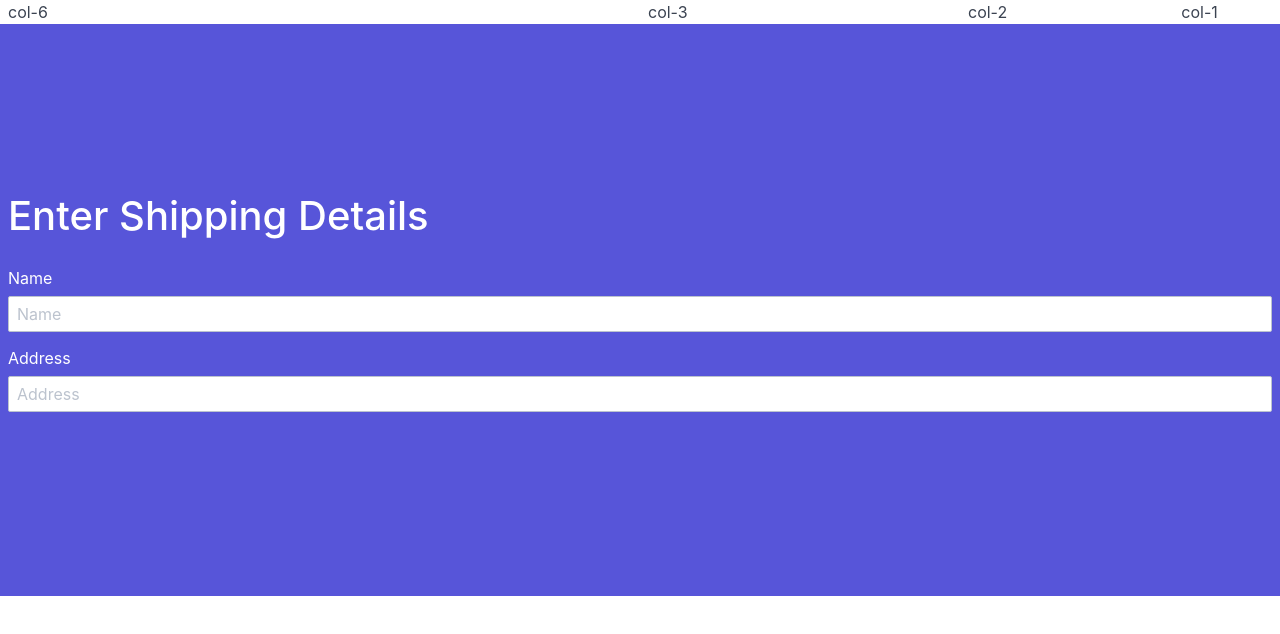
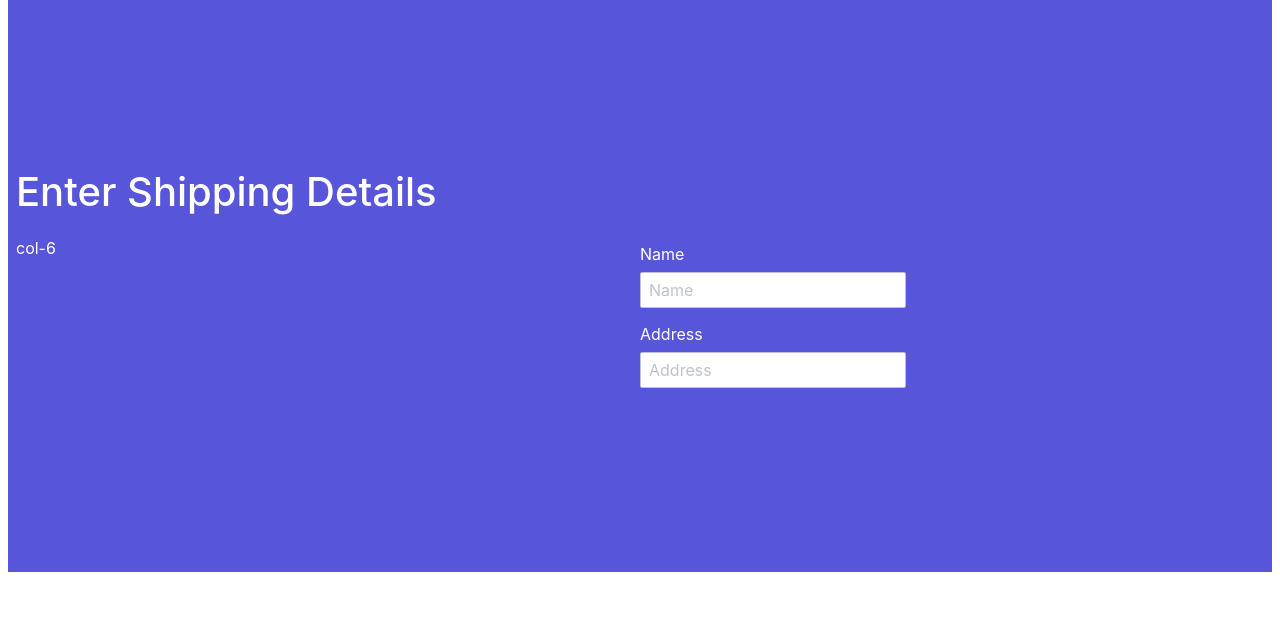
Before and after one commit to simple10/browser-automation, a plain HTML site: page index.html in a window 1280 px wide. Drawn offline with nearby package versions, Linux system fonts and the light colour scheme.

Commit message:
Update index.html

```diff
--- a/index.html
+++ b/index.html
@@ -1,18 +1,15 @@
 <link rel="stylesheet" href="https://unpkg.com/spectre.css/dist/spectre.min.css">
 
 <div class="container">
-  <div class="columns">
-    <div class="column col-6">col-6</div>
-    <div class="column col-3">col-3</div>
-    <div class="column col-2">col-2</div>
-    <div class="column col-1">col-1</div>
-  </div>
-</div>
+
 
 <div class="hero hero-lg bg-primary">
 <div class="hero-body">
 
 <h1>Enter Shipping Details</h1>
+
+<div class="columns">
+  <div class="column col-6">col-6</div>
     <form action="label.html">
       <div class="form-group">
         <label class="form-label" for="input-name">Name</label>
@@ -23,6 +20,8 @@
         <input class="form-input" type="text" id="input-address" placeholder="Address" name="address">
       </div>
     </form>
+  </div>
+</div>
 
 </div>
 </div>
```
Lines whose indentation alone changed are shown as unchanged.
